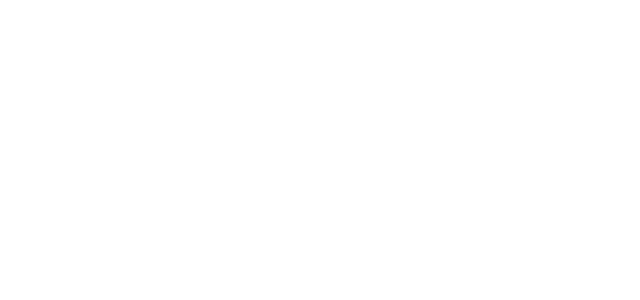
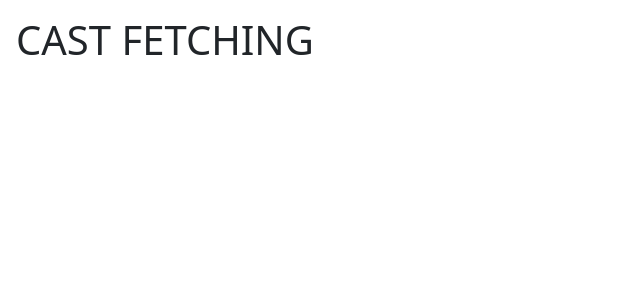
Before and after one commit to maksbernatskyy/react-api, a React (Vite) app: page / in a window 1280 px wide. Shown: the top 300 px of the page, without its empty margins (0-640 px from the left). Built offline with nearby package versions, Linux system fonts and the light colour scheme.

Commit message:
add header

```diff
--- a/src/components/Header.jsx
+++ b/src/components/Header.jsx
@@ -2,8 +2,10 @@
 
     return (
         <>
-        <header>
-
+        <header className="p-3">
+            <h1  className="text-uppercase">
+                cast fetching
+            </h1>
         </header>
         </>
     )
```
